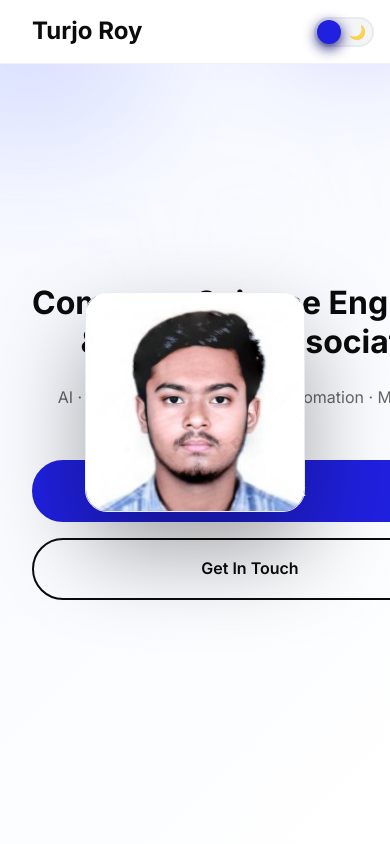
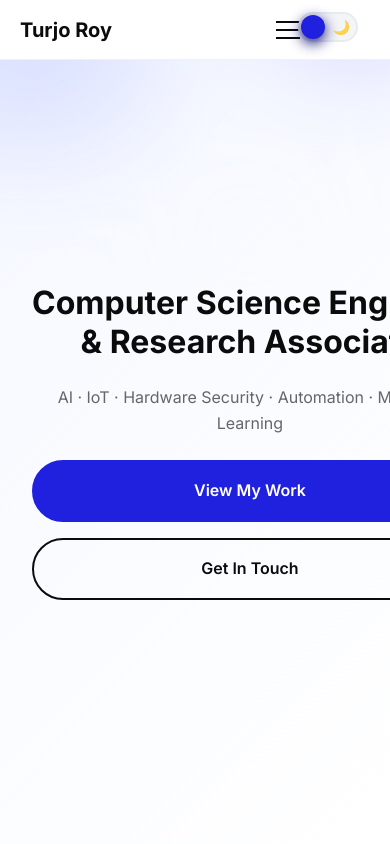
Before and after one commit to tj2002roy/Portfolio_website, a website: page index.html in a window 390 px wide. Shown: the top 844 px of the page. Drawn offline with nearby package versions, Linux system fonts and the light colour scheme.

Commit message:
Update navigation and layout

```diff
--- a/index.html
+++ b/index.html
@@ -27,11 +27,6 @@
     <script type="text/javascript" src="https://cdn.jsdelivr.net/npm/@emailjs/browser@4/dist/email.min.js"></script>
 </head>
 <body>
-    <!-- Intro Photo Overlay -->
-    <div class="intro-photo" aria-hidden="true">
-        <div class="intro-photo-bg"></div>
-        <img src="images/profile.jpg" alt="Turjo Roy" class="intro-photo-img">
-    </div>
     <!-- Navigation -->
     <nav class="navbar">
         <div class="nav-container">
--- a/script.js
+++ b/script.js
@@ -66,51 +66,7 @@ const prefersReduced = window.matchMedia('(prefers-reduced-motion: reduce)').mat
 	});
 })();
 
-// Intro Photo behavior with GSAP timeline
-(function introPhotoBehavior(){
-	const intro = document.querySelector('.intro-photo');
-	if (!intro) return;
-	if (prefersReduced) { intro.remove(); return; }
-	const bg = intro.querySelector('.intro-photo-bg');
-	const img = intro.querySelector('.intro-photo-img');
 
-	// Blur first, then photo
-	intro.classList.add('active');
-	requestAnimationFrame(() => {
-		const tl = gsap.timeline({ defaults: { ease: 'power3.out' } });
-		tl.fromTo(bg, { opacity: 0 }, { opacity: 1, duration: 0.45 }, 0)
-			.fromTo(intro, { opacity: 0, y: 12, scale: 0.96 }, { opacity: 1, y: 0, scale: 1, duration: 0.65 }, 0)
-			.fromTo(img, { opacity: 0, scale: 0.99 }, { opacity: 1, scale: 1.02, duration: 0.8 }, 0.05);
-	});
-
-	let pinned = false;
-	let hideTimeout = null;
-	function fadePinLater() {
-		// The actual fade-out duration is controlled via CSS (2.5s). This timeout starts the fade.
-		if (hideTimeout) clearTimeout(hideTimeout);
-		hideTimeout = setTimeout(() => { intro.classList.add('pin-hidden'); }, 1400);
-	}
-	function showPinIfTop() { if (window.scrollY === 0) intro.classList.remove('pin-hidden'); }
-
-	function collapse() {
-		if (pinned) return;
-		pinned = true;
-		const tl = gsap.timeline({ defaults: { ease: 'power3.inOut' } });
-		tl.to(bg, { opacity: 0, duration: 0.4 }, 0)
-			.to(intro, { y: -20, duration: 0.4 }, 0)
-			.to(img, { scale: 1, duration: 0.5 }, 0)
-			.add(() => { intro.classList.add('pinned'); fadePinLater(); });
-	}
-
-	const onFirstScroll = () => { if (window.scrollY > 10) { collapse(); window.removeEventListener('scroll', onFirstScroll); } };
-	window.addEventListener('scroll', onFirstScroll, { passive: true });
-	document.addEventListener('wheel', collapse, { once: true, passive: true });
-	document.addEventListener('touchstart', collapse, { once: true, passive: true });
-
-	// Re-appear pin only at very top
-	window.addEventListener('scroll', showPinIfTop, { passive: true });
-	window.addEventListener('hashchange', showPinIfTop);
-})();
 
 // Smooth scrolling for navigation links
 document.querySelectorAll('a[href^="#"]').forEach(anchor => {
--- a/styles.css
+++ b/styles.css
@@ -31,10 +31,78 @@ h1, h2, h3, h4, h5, h6 { font-weight: 600; line-height: 1.2; }
 .section-line { width: 60px; height: 4px; background: var(--primary); margin-bottom: 3rem; transition: background-color .3s; }
 
 /* Navigation */
-.navbar { position: fixed; top: 0; left: 0; right: 0; background: color-mix(in oklab, var(--bg) 90%, #ffffff 10%); backdrop-filter: blur(10px); z-index: 1000; padding: 1rem 0; transition: all 0.3s ease; border-bottom: 1px solid color-mix(in oklab, var(--border) 70%, transparent); }
-.nav-container { max-width: 1200px; margin: 0 auto; padding: 0 2rem; display: flex; justify-content: space-between; align-items: center; }
+.navbar {
+    position: fixed;
+    top: 0;
+    left: 0;
+    right: 0;
+    background: color-mix(in oklab, var(--bg) 90%, #ffffff 10%);
+    backdrop-filter: blur(10px);
+    z-index: 1000;
+    height: 64px;
+    display: flex;
+    align-items: center;
+    border-bottom: 1px solid color-mix(in oklab, var(--border) 70%, transparent);
+}
+.nav-container {
+    max-width: 1200px;
+    margin: 0 auto;
+    padding: 0 2rem;
+    display: flex;
+    justify-content: space-between;
+    align-items: center;
+    height: 100%;
+    width: 100%;
+}
 .nav-logo a { font-size: 1.5rem; font-weight: 700; color: var(--text); text-decoration: none; transition: color 0.3s ease; }
-.nav-logo a:hover { color: var(--primary); }
+.nav-logo a:hover {
+    color: var(--primary);
+}
+
+/* Navigation Menu */
+.nav-menu {
+    display: flex;
+    gap: 2rem;
+}
+.nav-link {
+    color: var(--text);
+    text-decoration: none;
+    font-weight: 500;
+    transition: color 0.3s ease;
+    position: relative;
+}
+.nav-link:hover {
+    color: var(--primary);
+}
+.nav-link::after {
+    content: '';
+    position: absolute;
+    bottom: -5px;
+    left: 0;
+    width: 0;
+    height: 2px;
+    background: var(--primary);
+    transition: width 0.3s ease;
+}
+.nav-link:hover::after {
+    width: 100%;
+}
+
+/* Mobile Navigation Toggle */
+.nav-toggle {
+    display: none;
+    flex-direction: column;
+    gap: 6px;
+    cursor: pointer;
+    margin-left: 1rem;
+}
+.nav-toggle span {
+    display: block;
+    width: 24px;
+    height: 2px;
+    background: var(--text);
+    transition: 0.3s ease;
+}
 .nav-menu { display: flex; gap: 2rem; }
 .nav-link { color: var(--text); text-decoration: none; font-weight: 500; transition: color 0.3s ease; position: relative; }
 .nav-link:hover { color: var(--primary); }
@@ -328,9 +396,34 @@ html { scroll-padding-top: 80px; }
 .timeline { position: relative; }
 .timeline::after { content: ''; position: absolute; left: 50%; top: 0; width: 4px; height: 0; background: linear-gradient(var(--primary), color-mix(in oklab, var(--primary) 30%, transparent)); transform: translateX(-50%); border-radius: 2px; opacity: .9; }
 
-/* Theme Toggle position to top-right */
-.navbar { position: fixed; top: 0; left: 0; right: 0; background: color-mix(in oklab, var(--bg) 90%, #ffffff 10%); backdrop-filter: blur(10px); z-index: 1000; padding: 1rem 0; transition: all 0.3s ease; border-bottom: 1px solid color-mix(in oklab, var(--border) 70%, transparent); }
-.theme-toggle { position: absolute; right: 16px; top: 50%; transform: translateY(-50%); margin-left: 0; z-index: 1001; }
+/* Theme Toggle and Profile Image positioning */
+.navbar {
+    position: fixed;
+    top: 0;
+    left: 0;
+    right: 0;
+    background: color-mix(in oklab, var(--bg) 90%, #ffffff 10%);
+    backdrop-filter: blur(10px);
+    z-index: 1000;
+    padding: 1rem 0;
+    transition: all 0.3s ease;
+    border-bottom: 1px solid color-mix(in oklab, var(--border) 70%, transparent);
+}
+.theme-toggle {
+    position: fixed;
+    right: 16px;
+    top: 12px;
+    margin-left: 0;
+    z-index: 1001;
+}
+/* Adjust the profile image positioning */
+.intro-photo.pinned {
+    position: fixed;
+    top: 50%;
+    right: 80px;
+    transform: translateY(-50%);
+    z-index: 1001;
+}
 
 /* Ensure toggle is not overlapped by burger on small screens */
 @media (max-width: 768px) {
@@ -343,57 +436,41 @@ html { scroll-padding-top: 80px; }
 /* Utility: prevent wrap for specific title line */
 .no-wrap { white-space: nowrap; }
 
-/* Intro Photo Overlay */
-.intro-photo { position: fixed; inset: 0; display: flex; align-items: center; justify-content: center; z-index: 1200; pointer-events: none; opacity: 0; transform: translateY(12px) scale(0.96); transition: opacity .9s cubic-bezier(.2,.8,.2,1), transform .9s cubic-bezier(.2,.8,.2,1); }
-.intro-photo-bg { position: absolute; inset: 0; backdrop-filter: blur(22px); background: radial-gradient(60% 60% at 50% 40%, color-mix(in oklab, var(--primary) 12%, transparent), transparent 60%), color-mix(in oklab, var(--bg) 70%, #000 30% / 28%); opacity: 0; transition: opacity .5s cubic-bezier(.2,.8,.2,1); }
-.intro-photo-img { position: relative; width: clamp(220px, 26vw, 380px); height: clamp(220px, 26vw, 380px); border-radius: 22px; object-fit: cover; object-position: top center; box-shadow: 0 40px 90px rgba(0,0,0,.35); border: 1px solid var(--border); transition: transform 1.2s cubic-bezier(.2,.8,.2,1), opacity .6s ease; opacity: 0; }
-.intro-photo.active { opacity: 1; transform: translateY(0) scale(1); }
-.intro-photo.active .intro-photo-bg { opacity: 1; }
-.intro-photo.active .intro-photo-img { transform: scale(1.02); opacity: 1; }
 
-/* Pinned avatar state */
-.intro-photo.pinned {
-    position: fixed;
-    top: 50%;
-    right: 92px;
-    left: auto;
-    transform: translateY(-50%);
-    width: auto;
-    height: auto;
-    opacity: 1;
-    pointer-events: none;
-    transition: opacity 2.5s ease, transform .7s cubic-bezier(.2,.8,.2,1);
-}
-.intro-photo.pinned .intro-photo-bg { opacity: 0; }
-.intro-photo.pinned .intro-photo-img {
-    width: 44px;
-    height: 44px;
-    border-radius: 10px;
-    box-shadow: 0 12px 28px rgba(0,0,0,.25);
-    transform: none;
-}
 
 /* Hidden pin (faded out) */
 .intro-photo.pin-hidden { opacity: 0; }
 
 @media (max-width: 768px) {
-    .intro-photo.pinned {
-        top: 50%;
-        right: 76px;
-        transform: translateY(-50%);
-    }
-    .intro-photo.pinned .intro-photo-img {
-        width: 36px;
-        height: 36px;
-        border-radius: 8px;
-    }
-
-    /* Adjust navbar height for better mobile layout */
     .navbar {
-        height: 64px;
+        height: 60px;
     }
     .nav-container {
-        height: 100%;
-        align-items: center;
+        padding: 0 1.25rem;
+    }
+    .nav-logo a {
+        font-size: 1.25rem;
+    }
+    .nav-menu {
+        display: none;
+        position: absolute;
+        top: 100%;
+        left: 0;
+        right: 0;
+        background: var(--bg);
+        padding: 1rem;
+        border-bottom: 1px solid var(--border);
+        flex-direction: column;
+        gap: 1rem;
+        text-align: center;
+    }
+    .nav-menu.active {
+        display: flex;
+    }
+    .nav-toggle {
+        display: flex;
+    }
+    .theme-toggle {
+        margin-right: 1rem;
     }
 }
```
